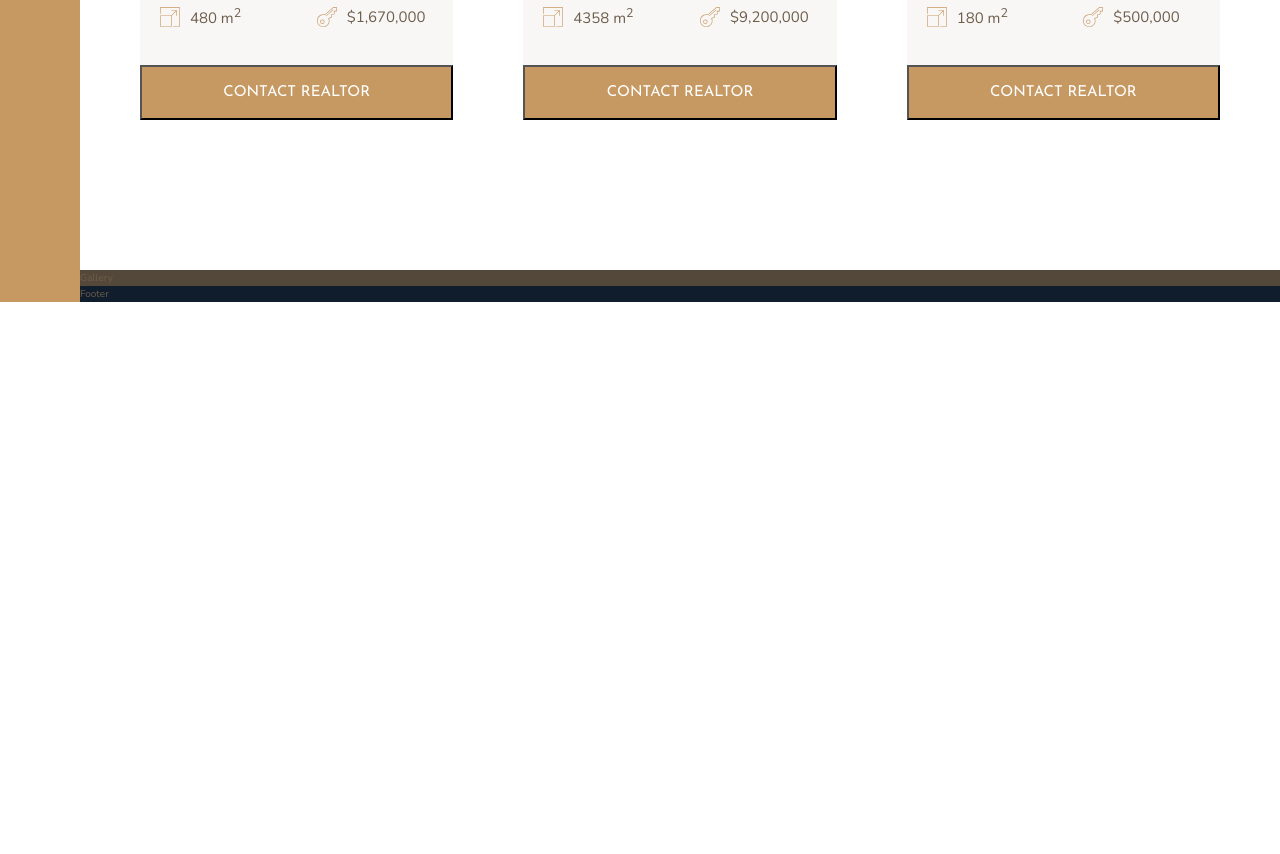
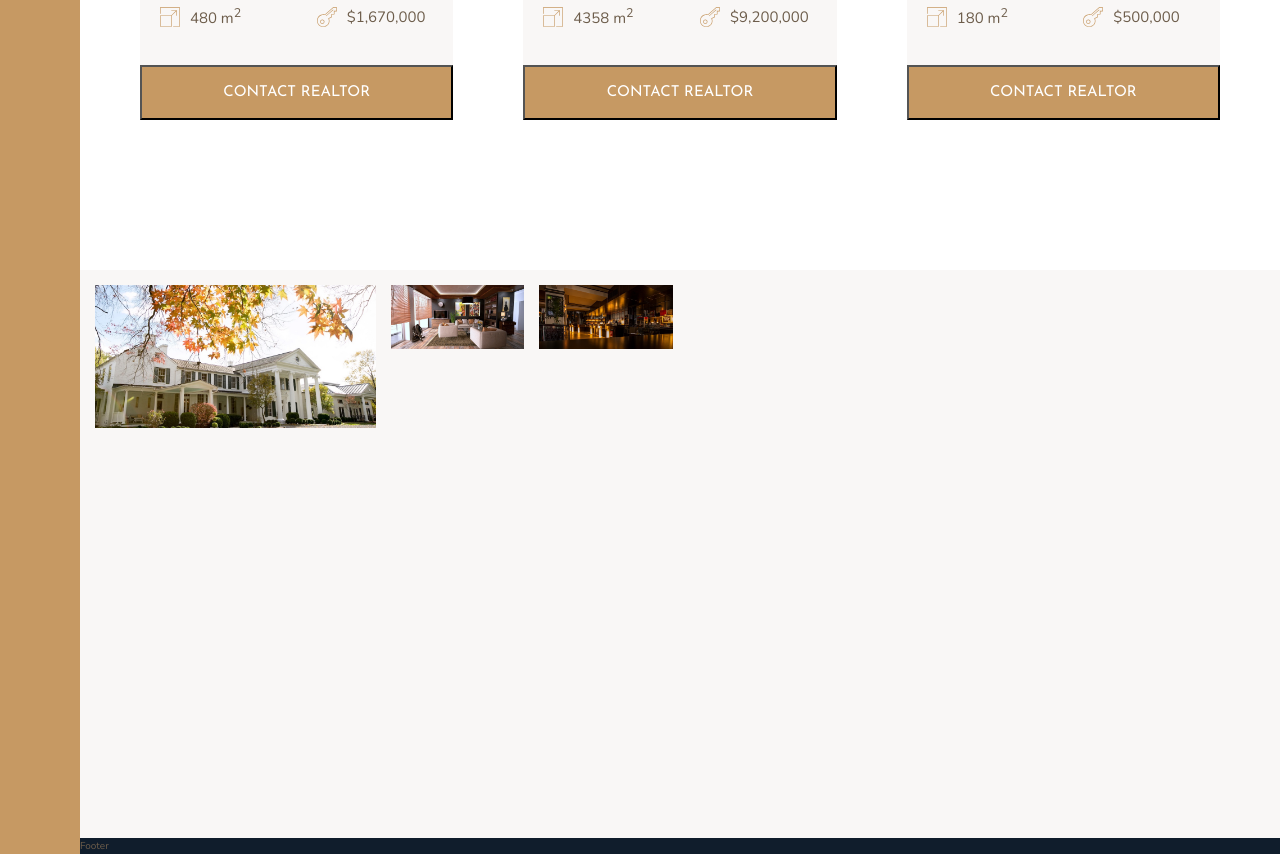
Before and after one commit to AndrzejKnit/nexter, a plain HTML site: page index.html in a window 1280 px wide. Shown: the part 2810-3664 px from the top of the page. Before the commit the page ends 3112 px from the top, so only its background shows below. Drawn offline with nearby package versions, Linux system fonts and the light colour scheme.

Commit message:
lesson 114: Building the Gallery - Part 1

```diff
--- a/css/style.css
+++ b/css/style.css
@@ -288,8 +288,21 @@ body {
     grid-column: 1 / -1; }
 
 .gallery {
-  background-color: #54483A;
-  grid-column: full-start / full-end; }
+  background-color: #f9f7f6;
+  grid-column: full-start / full-end;
+  display: grid;
+  grid-template-columns: repeat(8, 1fr);
+  grid-template-rows: repeat(7, 5vw);
+  grid-gap: 1.5rem;
+  padding: 1.5rem; }
+  .gallery__item--1 {
+    grid-row: 1 / span 2;
+    grid-column: 1 / span 2; }
+  .gallery__img {
+    width: 100%;
+    height: 100%;
+    object-fit: cover;
+    display: block; }
 
 .footer {
   background-color: #101d2c;
--- a/index.html
+++ b/index.html
@@ -314,7 +314,11 @@
             </div>
         </section>
         <section class="gallery">
-            Gallery
+            <figure class="gallery__item gallery__item--1">
+                 <img src="img/gal-1.jpeg" alt="Gallery image 1" class="gallery__img">
+            </figure>
+            <img src="img/gal-2.jpeg" alt="Gallery image 2" class="gallery__img">
+            <img src="img/gal-3.jpeg" alt="Gallery image 3" class="gallery__img">
         </section>
         <footer class="footer">
             Footer
--- a/sass/_gallery.scss
+++ b/sass/_gallery.scss
@@ -1,4 +1,24 @@
 .gallery {
-    background-color: $color-grey-dark-1;
+    background-color: $color-grey-light-1;
     grid-column: full-start / full-end;
+
+    display: grid;
+    grid-template-columns: repeat(8, 1fr);
+    grid-template-rows: repeat(7, 5vw);
+    grid-gap: 1.5rem;
+    padding: 1.5rem;
+
+    &__item {
+        &--1 {
+            grid-row: 1 / span 2;
+            grid-column: 1 / span 2;
+        }
+    }
+    &__img {
+        width: 100%;
+        height: 100%;
+        object-fit: cover;
+        display: block;
+    }
+
 }
```
